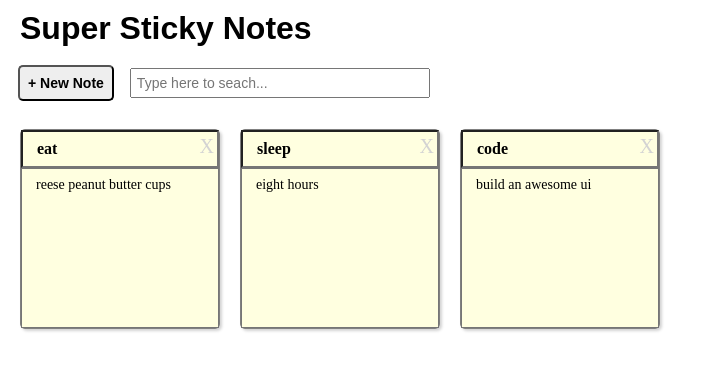
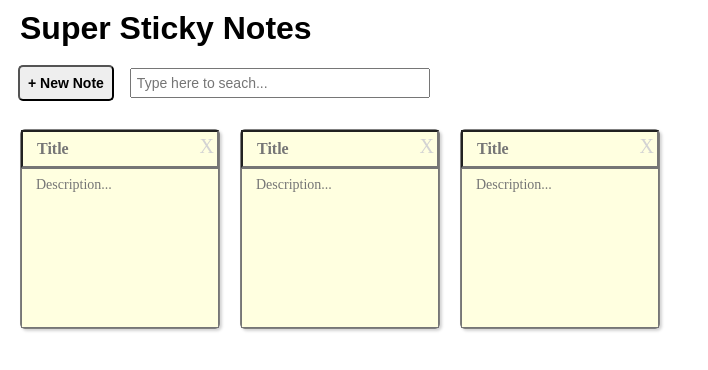
Before and after one commit to Mr-Luka/sticky-notes, a React (Create React App) app: page / in a window 1280 px wide. Shown: the top 370 px of the page, without its empty margins (0-708 px from the left). Built offline with nearby package versions, Linux system fonts and the light colour scheme.

Commit message:
testing before

```diff
--- a/src/Header.js
+++ b/src/Header.js
@@ -6,7 +6,6 @@ const Header = props=> (
             <aside className="app-header__controls">
                 <button className="add-new">+ New Note</button>
                 <input
-                    value={props.searchText}
                     className="search"
                     type="text"
                     placeholder="Type here to seach..."/>
--- a/src/Note.js
+++ b/src/Note.js
@@ -3,12 +3,10 @@ import React from "react";
 const Note = props => (
     <li className="note">
         <input
-            value={props.note.title}
             className="note__title"
             type="text"
             placeholder="Title"/>
         <textarea
-            value={props.note.description}
             className="note__description"
             placeholder="Description..."/>
         <span className="note__delete">X</span>
--- a/src/NotesList.js
+++ b/src/NotesList.js
@@ -2,10 +2,8 @@ import React from "react";
 import Note from "./Note.js";
 
 const NotesList = props => {
-    const keepSearchMatch = note => note.doesMatchSearch
-    const searchMatches = props.notes.filter(keepSearchMatch)
     const renderNotes = note => <Note note={note} key={note.id}/>
-    const noteElements = searchMatches.map(renderNotes);
+    const noteElements = props.notes.map(renderNotes);
     return (
     <ul className="notes-list">{noteElements}</ul>
     )
```
